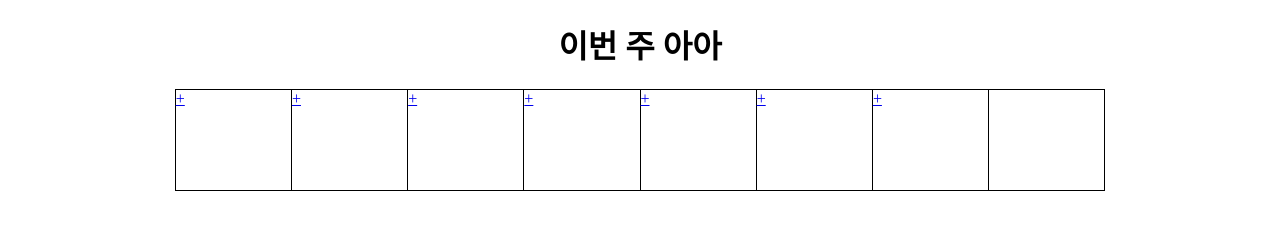
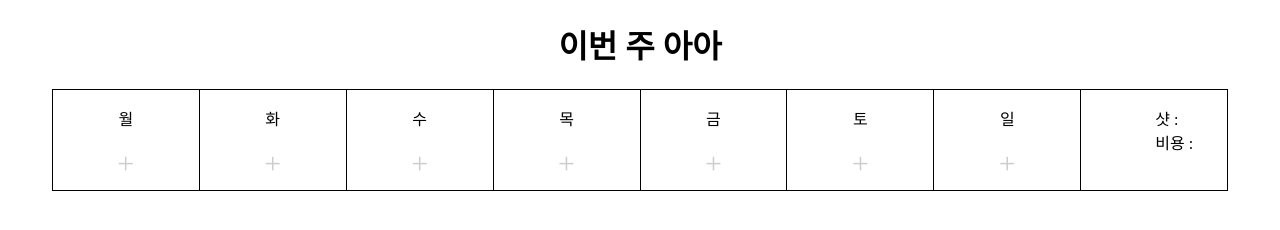
Before and after one commit to kdt-ful-class-three-group/member_1, a website: page index.html in a window 1280 px wide. Drawn offline with Linux system fonts and the light colour scheme.

Commit message:
a태그에 대한 style 적용 & div 안에 가운데 정렬

```diff
--- a/index.html
+++ b/index.html
@@ -11,6 +11,15 @@
         width: 100%;
         height: 100vh;
       }
+      ul {
+        list-style: none;
+      }
+      a {
+        text-decoration: none;
+        color: #ccc;
+        font-size: 30px;
+        cursor: pointer;
+      }
       #root {
         width: 100%;
         height: 100%;
@@ -19,15 +28,18 @@
         align-items: center;
       }
       #root > section:first-of-type {
-        width: 90%;
+        width: 95%;
         display: flex;
         justify-content: center;
       }
       section:first-of-type > div {
-        width: 10%;
+        width: 12%;
         height: 100px;
         border: 1px solid black;
         border-right: none;
+        display: flex;
+        flex-direction: column;
+        align-items: center;
       }
       section:first-of-type > div:last-child {
         border-right: 1px solid black;
@@ -49,27 +61,39 @@
       <h1>이번 주 아아</h1>
       <section>
         <div>
+          <p>월</p>
           <a href="/plus.html">+</a>
         </div>
         <div>
+          <p>화</p>
           <a href="/plus.html">+</a>
         </div>
         <div>
+          <p>수</p>
           <a href="/plus.html">+</a>
         </div>
         <div>
+          <p>목</p>
           <a href="/plus.html">+</a>
         </div>
         <div>
+          <p>금</p>
           <a href="/plus.html">+</a>
         </div>
         <div>
+          <p>토</p>
           <a href="/plus.html">+</a>
         </div>
         <div>
+          <p>일</p>
           <a href="/plus.html">+</a>
         </div>
-        <div></div>
+        <div>
+          <ul>
+            <li>샷 : <span></span></li>
+            <li>비용 : <span></span></li>
+          </ul>
+        </div>
       </section>
       <section></section>
     </div>
```
